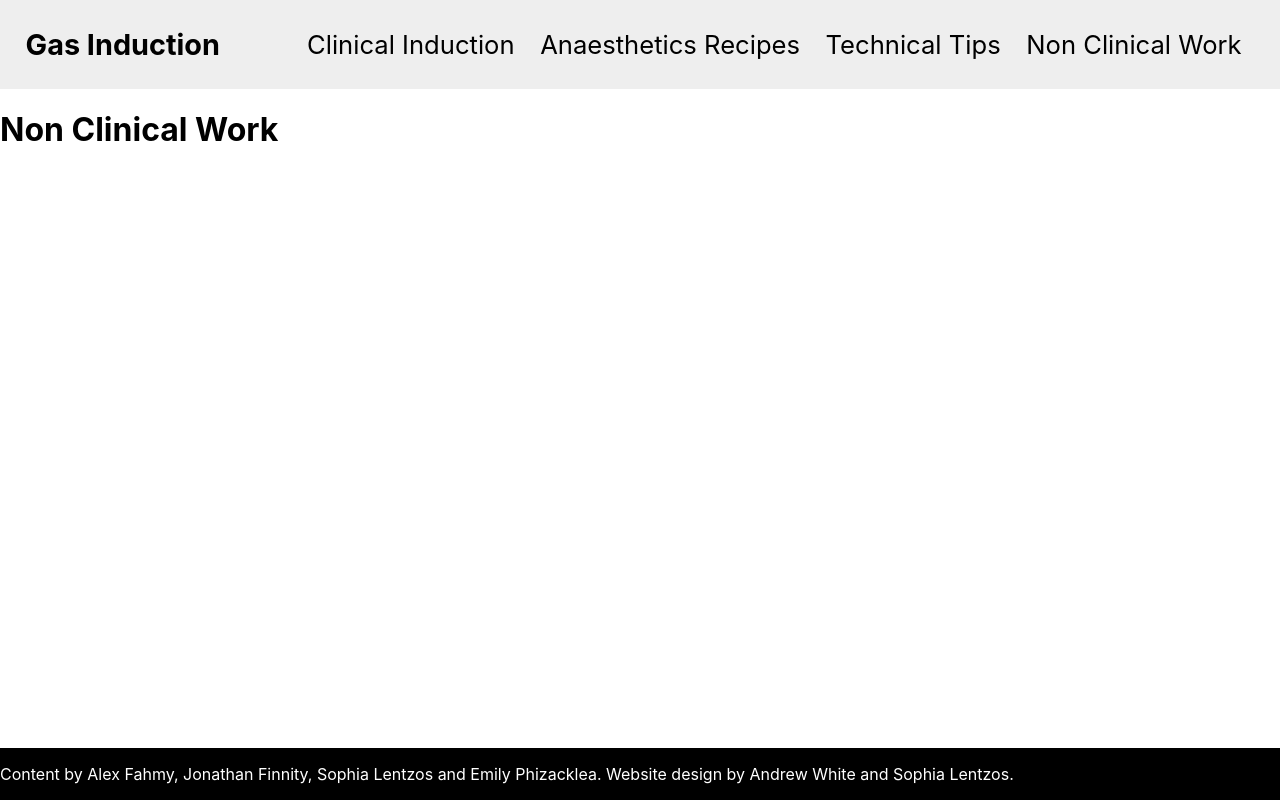
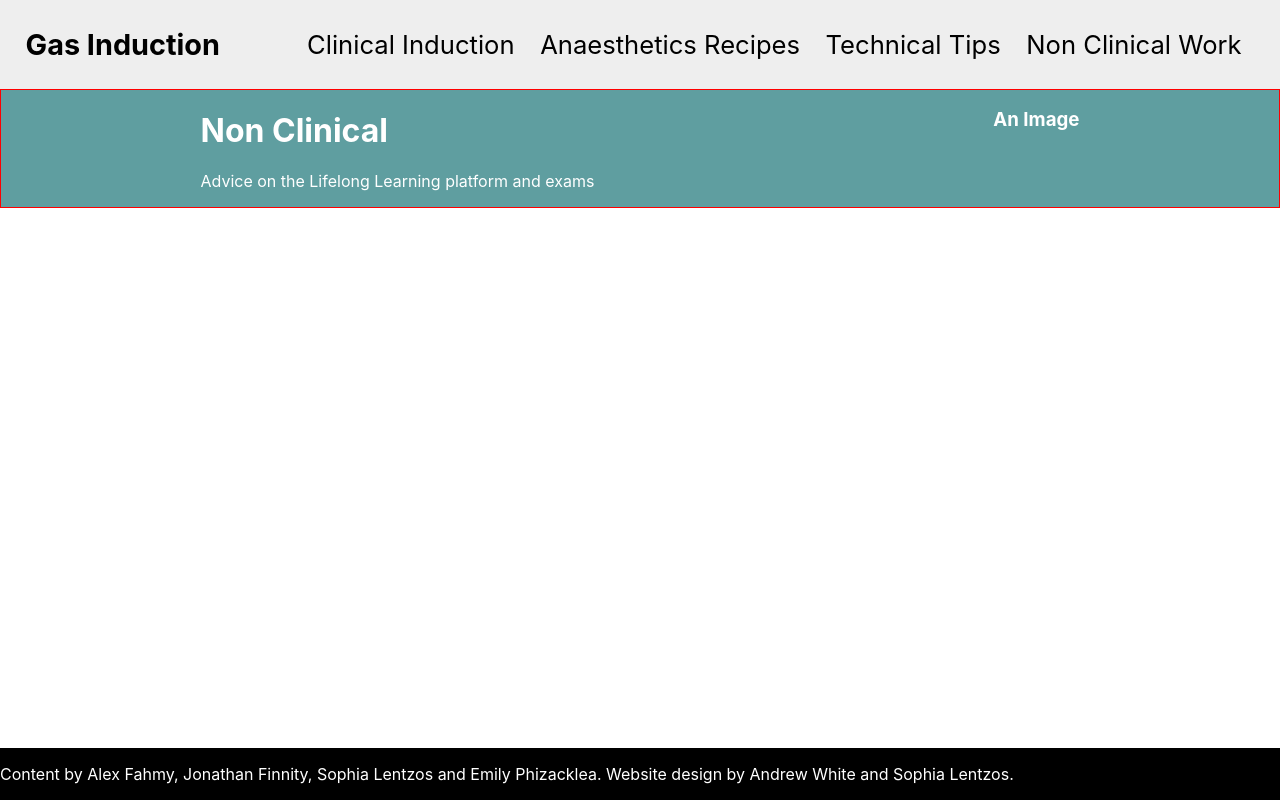
Before and after one commit to arlw87/gas-induction-website, a Next.js app: page /non-clincal in a window 1280 px wide. Built offline with nearby package versions, Linux system fonts and the light colour scheme.

Commit message:
Create SectionHeader component
Styled with initial basic styling and add to Non clinical section
page.

```diff
--- /dev/null
+++ b/components/UI/SectionHeader.js
@@ -0,0 +1,17 @@
+import classes from "./SectionHeader.module.css";
+
+const SectionHeader = (props) => {
+  return (
+    <header className={classes.header}>
+      <div className={classes.textContainer}>
+        <h1>{props.title}</h1>
+        <p>{props.tag}</p>
+      </div>
+      <div className={classes.imageContainer}>
+        <h3>An Image</h3>
+      </div>
+    </header>
+  );
+};
+
+export default SectionHeader;
--- /dev/null
+++ b/components/UI/SectionHeader.module.css
@@ -0,0 +1,13 @@
+.header {
+  background-color: cadetblue;
+  display: flex;
+  color: rgb(255, 255, 255);
+  justify-content: space-around;
+  border: 1px red solid;
+}
+
+.textContainer {
+}
+
+.imageContainer {
+}
--- a/pages/non-clincal/index.js
+++ b/pages/non-clincal/index.js
@@ -1,5 +1,12 @@
+import SectionHeader from "../../components/UI/SectionHeader";
+
 const NonClinicalWorkSection = () => {
-  return <h1>Non Clinical Work</h1>;
+  return (
+    <SectionHeader
+      title="Non Clinical"
+      tag="Advice on the Lifelong Learning platform and exams"
+    ></SectionHeader>
+  );
 };
 
 export default NonClinicalWorkSection;
```
